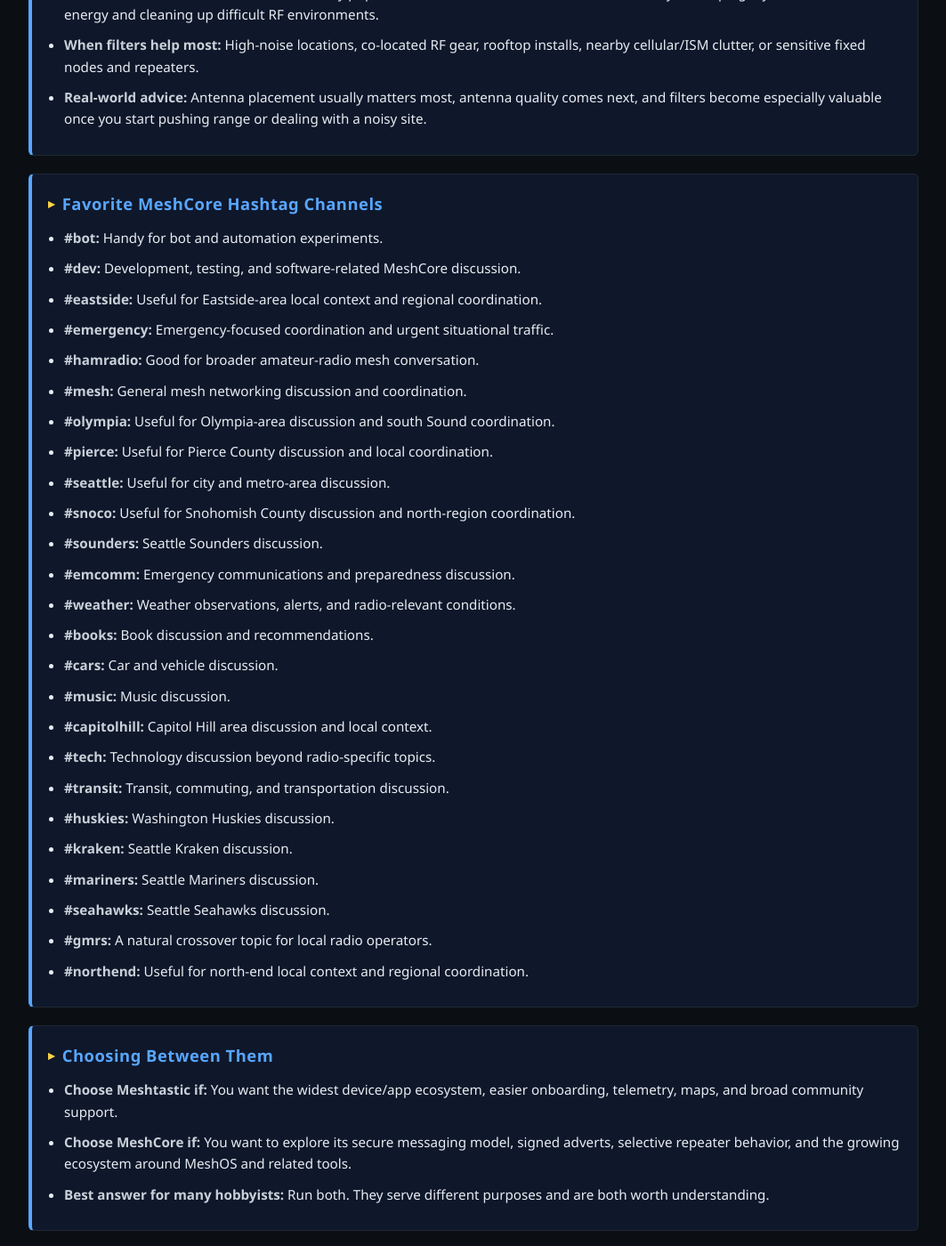
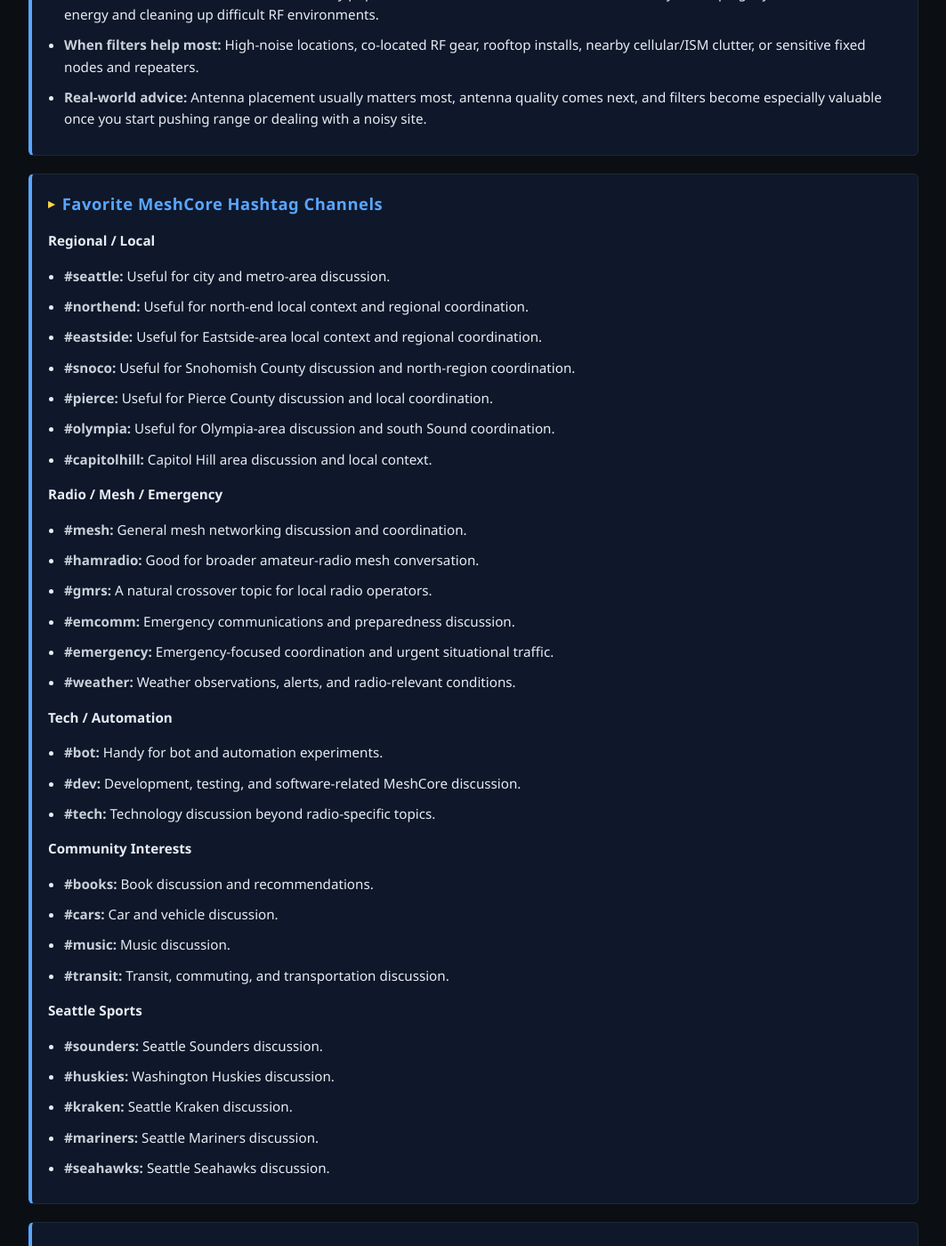
Before and after one commit to Lymitliss/Lymitliss.github.io, a Jekyll site: the page built from mesh-radio.md, in a window 1280 px wide and 1400 px high, scrolled down 2684 px. Shown: the whole window at 89% size, without its empty margins (108-1171 px from the left). Built offline with Jekyll 4.4.1, drawn with Linux system fonts in a browser that asks for light colours.

Commit message:
Update mesh-radio.md

```diff
--- a/mesh-radio.md
+++ b/mesh-radio.md
@@ -235,32 +235,50 @@ permalink: /mesh-radio/
 
 <div class="station-card">
   <h3 class="mesh-title">Favorite MeshCore Hashtag Channels</h3>
+
+  <p><strong>Regional / Local</strong></p>
+  <ul class="station-list">
+    <li><span class="station-label">#seattle:</span> Useful for city and metro-area discussion.</li>
+    <li><span class="station-label">#northend:</span> Useful for north-end local context and regional coordination.</li>
+    <li><span class="station-label">#eastside:</span> Useful for Eastside-area local context and regional coordination.</li>
+    <li><span class="station-label">#snoco:</span> Useful for Snohomish County discussion and north-region coordination.</li>
+    <li><span class="station-label">#pierce:</span> Useful for Pierce County discussion and local coordination.</li>
+    <li><span class="station-label">#olympia:</span> Useful for Olympia-area discussion and south Sound coordination.</li>
+    <li><span class="station-label">#capitolhill:</span> Capitol Hill area discussion and local context.</li>
+  </ul>
+
+  <p><strong>Radio / Mesh / Emergency</strong></p>
+  <ul class="station-list">
+    <li><span class="station-label">#mesh:</span> General mesh networking discussion and coordination.</li>
+    <li><span class="station-label">#hamradio:</span> Good for broader amateur-radio mesh conversation.</li>
+    <li><span class="station-label">#gmrs:</span> A natural crossover topic for local radio operators.</li>
+    <li><span class="station-label">#emcomm:</span> Emergency communications and preparedness discussion.</li>
+    <li><span class="station-label">#emergency:</span> Emergency-focused coordination and urgent situational traffic.</li>
+    <li><span class="station-label">#weather:</span> Weather observations, alerts, and radio-relevant conditions.</li>
+  </ul>
+
+  <p><strong>Tech / Automation</strong></p>
   <ul class="station-list">
     <li><span class="station-label">#bot:</span> Handy for bot and automation experiments.</li>
     <li><span class="station-label">#dev:</span> Development, testing, and software-related MeshCore discussion.</li>
-    <li><span class="station-label">#eastside:</span> Useful for Eastside-area local context and regional coordination.</li>
-    <li><span class="station-label">#emergency:</span> Emergency-focused coordination and urgent situational traffic.</li>
-    <li><span class="station-label">#hamradio:</span> Good for broader amateur-radio mesh conversation.</li>
-    <li><span class="station-label">#mesh:</span> General mesh networking discussion and coordination.</li>
-    <li><span class="station-label">#olympia:</span> Useful for Olympia-area discussion and south Sound coordination.</li>
-    <li><span class="station-label">#pierce:</span> Useful for Pierce County discussion and local coordination.</li>
-    <li><span class="station-label">#seattle:</span> Useful for city and metro-area discussion.</li>
-    <li><span class="station-label">#snoco:</span> Useful for Snohomish County discussion and north-region coordination.</li>
-    <li><span class="station-label">#sounders:</span> Seattle Sounders discussion.</li>
-    <li><span class="station-label">#emcomm:</span> Emergency communications and preparedness discussion.</li>
-    <li><span class="station-label">#weather:</span> Weather observations, alerts, and radio-relevant conditions.</li>
+    <li><span class="station-label">#tech:</span> Technology discussion beyond radio-specific topics.</li>
+  </ul>
+
+  <p><strong>Community Interests</strong></p>
+  <ul class="station-list">
     <li><span class="station-label">#books:</span> Book discussion and recommendations.</li>
     <li><span class="station-label">#cars:</span> Car and vehicle discussion.</li>
     <li><span class="station-label">#music:</span> Music discussion.</li>
-    <li><span class="station-label">#capitolhill:</span> Capitol Hill area discussion and local context.</li>
-    <li><span class="station-label">#tech:</span> Technology discussion beyond radio-specific topics.</li>
     <li><span class="station-label">#transit:</span> Transit, commuting, and transportation discussion.</li>
+  </ul>
+
+  <p><strong>Seattle Sports</strong></p>
+  <ul class="station-list">
+    <li><span class="station-label">#sounders:</span> Seattle Sounders discussion.</li>
     <li><span class="station-label">#huskies:</span> Washington Huskies discussion.</li>
     <li><span class="station-label">#kraken:</span> Seattle Kraken discussion.</li>
     <li><span class="station-label">#mariners:</span> Seattle Mariners discussion.</li>
     <li><span class="station-label">#seahawks:</span> Seattle Seahawks discussion.</li>
-    <li><span class="station-label">#gmrs:</span> A natural crossover topic for local radio operators.</li>
-    <li><span class="station-label">#northend:</span> Useful for north-end local context and regional coordination.</li>
   </ul>
 </div>
 
```
